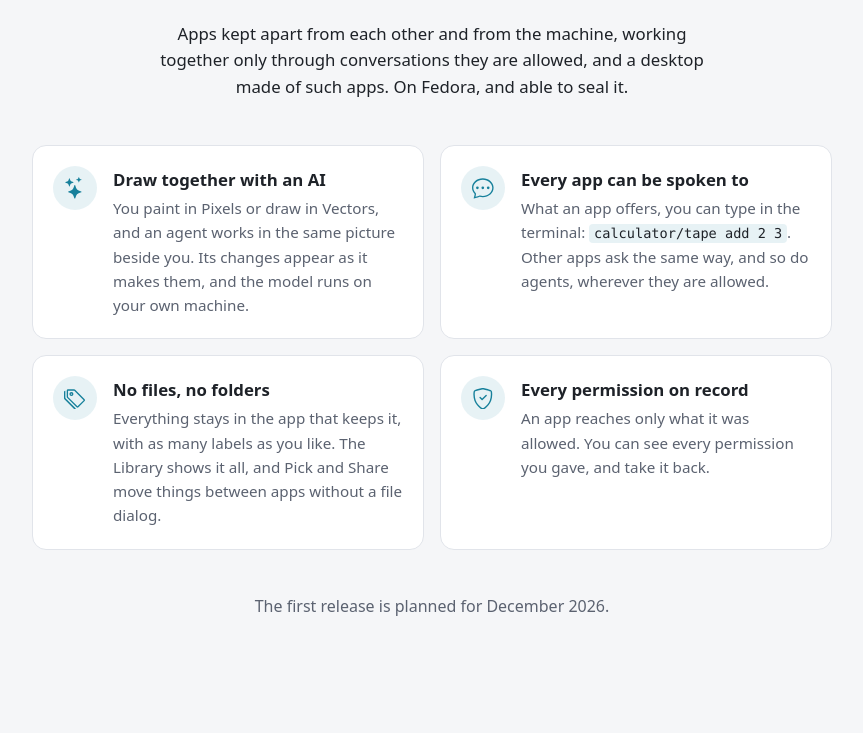
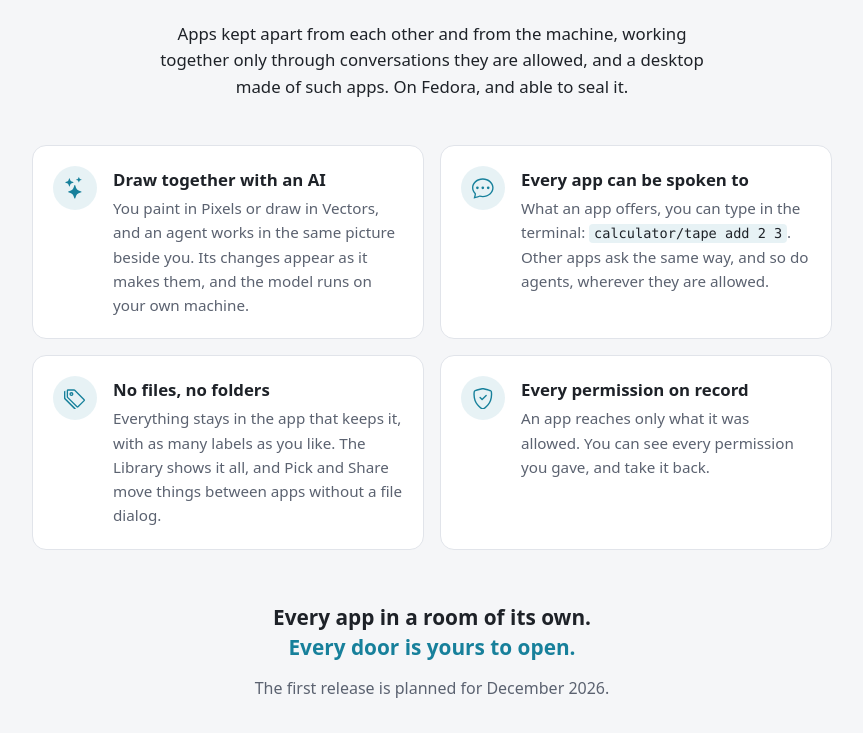
Before and after one commit to VIR6IL/vir6il.github.io, a plain HTML site: page index.html in a window 1280 px wide. Shown: the part 303-1036 px from the top of the page, without its empty margins (208-1071 px from the left). Before the commit the page ends 970 px from the top, so only its background shows below. Drawn offline with Linux system fonts and the light colour scheme.

Commit message:
A closing line: every app in a room of its own, every door yours to open
Co-Authored-By: Claude Opus 5.5 <noreply@anthropic.com>

```diff
--- a/index.html
+++ b/index.html
@@ -106,7 +106,17 @@
     padding: 0.1em 0.35em;
     white-space: nowrap;
   }
-  .when { margin: 2.75rem 0 0; text-align: center; color: var(--dim); }
+  .motto {
+    margin: 3.25rem auto 0;
+    max-width: 34rem;
+    text-align: center;
+    font-size: 1.3rem;
+    font-weight: 600;
+    line-height: 1.45;
+    text-wrap: balance;
+  }
+  .motto span { color: var(--accent); }
+  .when { margin: 0.9rem 0 0; text-align: center; color: var(--dim); }
   @media (max-width: 26rem) {
     .features { grid-template-columns: 1fr; }
   }
@@ -160,6 +170,7 @@
     </li>
   </ul>
 
+  <p class="motto">Every app in a room of its own. <span>Every door is yours to open.</span></p>
   <p class="when">The first release is planned for December 2026.</p>
 </main>
 </body>
```
